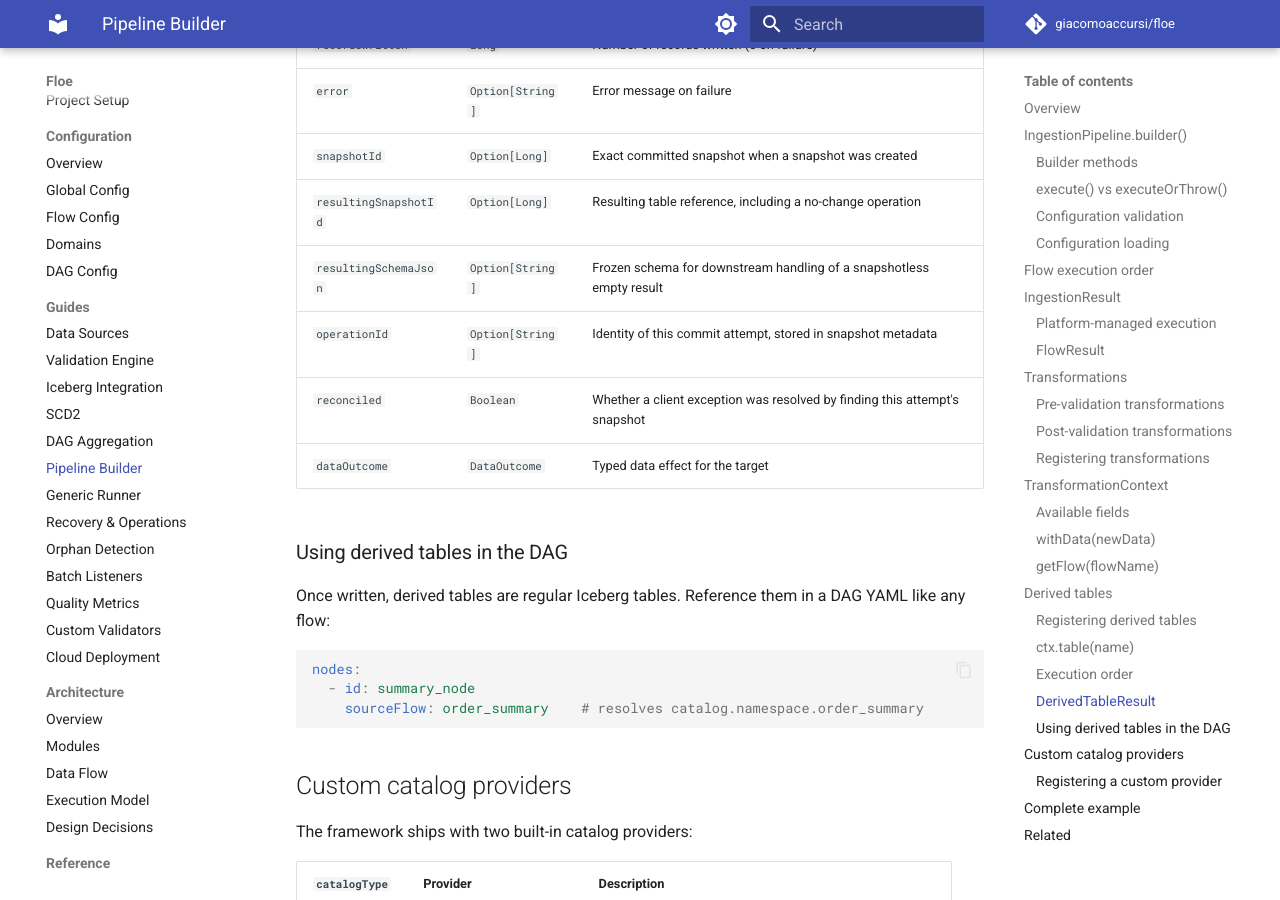
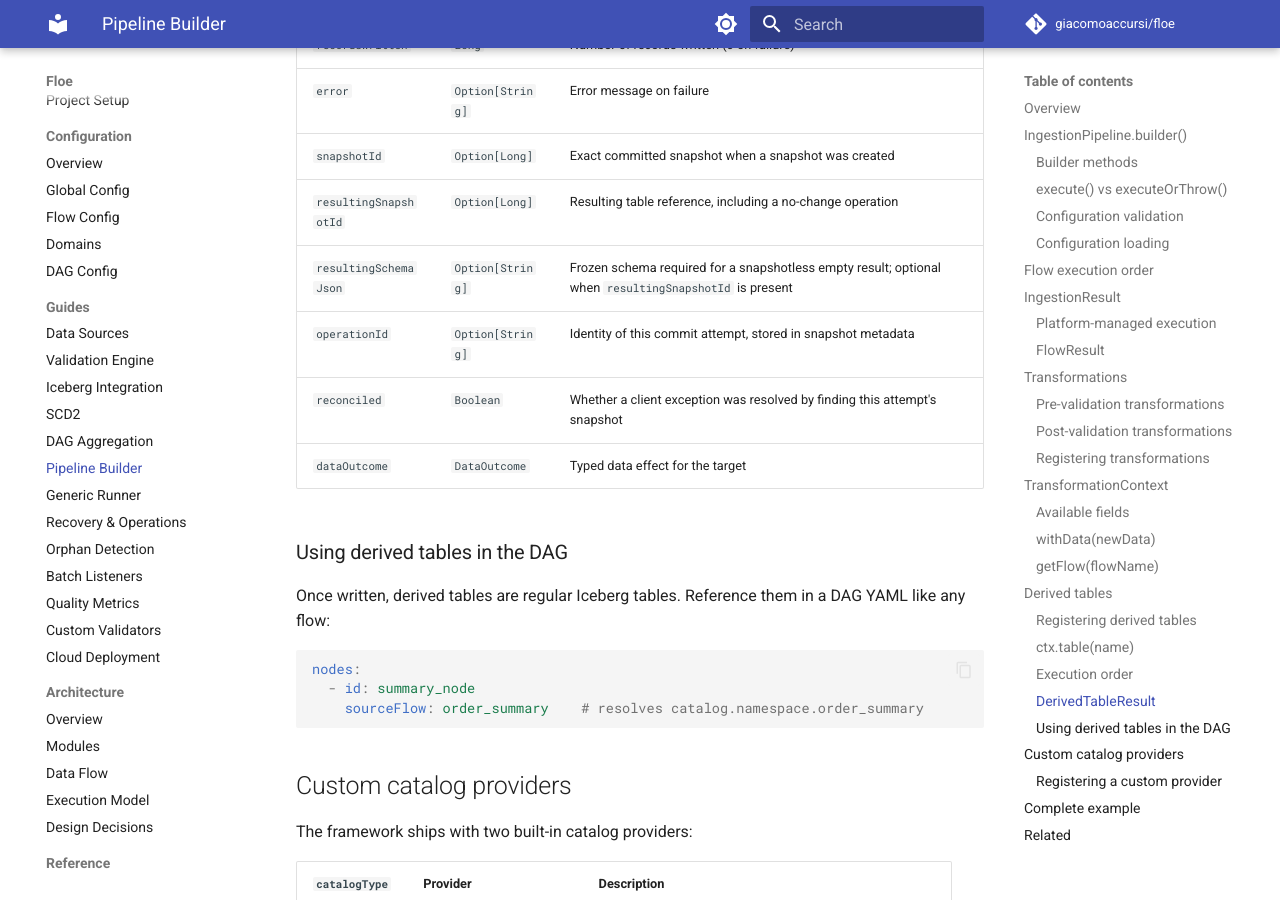
Before and after one commit to giacomoaccursi/Floe, an MkDocs documentation site: the page built from site-docs/guides/pipeline-builder.md, in a window 1280 px wide and 900 px high, scrolled down 12825 px. Built offline with MkDocs 1.6.1 and Material for MkDocs 9.7.7, drawn with Linux system fonts in a browser that asks for light colours; comment, search, counter and statistics services are not loaded.

Commit message:
docs: align derived snapshot evidence

```diff
--- a/site-docs/guides/pipeline-builder.md
+++ b/site-docs/guides/pipeline-builder.md
@@ -410,7 +410,7 @@
 | `error` | `Option[String]` | Error message on failure |
 | `snapshotId` | `Option[Long]` | Exact committed snapshot when a snapshot was created |
 | `resultingSnapshotId` | `Option[Long]` | Resulting table reference, including a no-change operation |
-| `resultingSchemaJson` | `Option[String]` | Frozen schema for downstream handling of a snapshotless empty result |
+| `resultingSchemaJson` | `Option[String]` | Frozen schema required for a snapshotless empty result; optional when `resultingSnapshotId` is present |
 | `operationId` | `Option[String]` | Identity of this commit attempt, stored in snapshot metadata |
 | `reconciled` | `Boolean` | Whether a client exception was resolved by finding this attempt's snapshot |
 | `dataOutcome` | `DataOutcome` | Typed data effect for the target |
```
Also changed, not shown: site-docs/architecture/execution-model.md (+1 -1 lines).
